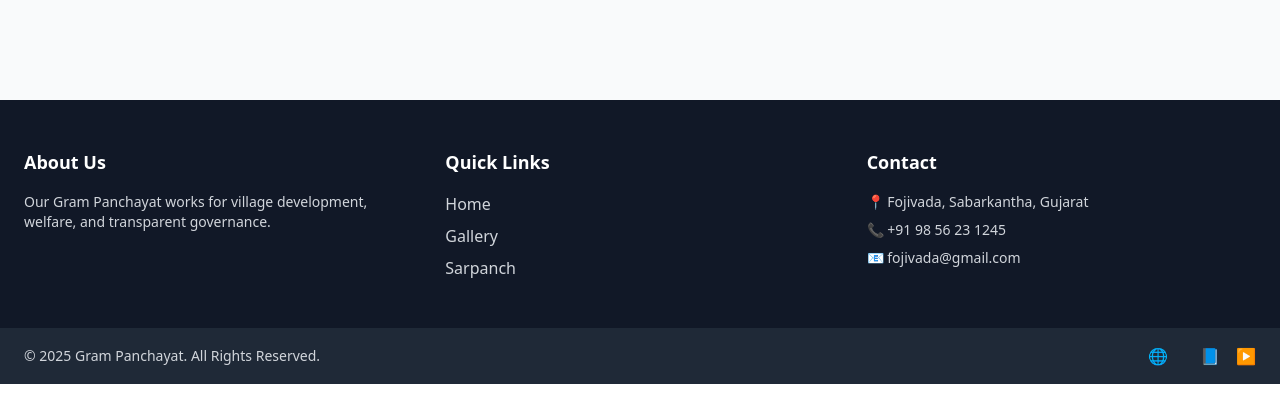
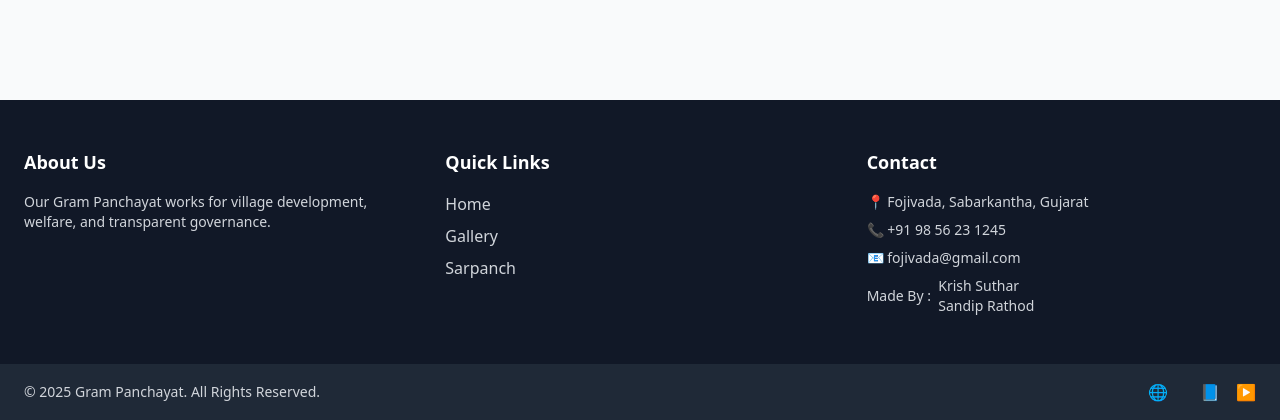
Before and after one commit to Sandip-2006/online-gram-panchayat, a Django app: page /about/ in a window 1280 px wide. Shown: the part 1174-1594 px from the top of the page. Before the commit the page ends 1558 px from the top, so only its background shows below. Run offline with Django 5.2, Linux system fonts and the light colour scheme; style sheets or scripts are compiled from the project's sources; some libraries are stand-ins or nearby versions.

Commit message:
added a identity

```diff
--- a/gram_panchayat/templates/layout.html
+++ b/gram_panchayat/templates/layout.html
@@ -109,7 +109,7 @@
       <!-- Mobile Menu -->
       <div id="menu" class="hidden md:hidden bg-gray-100 px-6 py-4 space-y-3">
         <a href="{% url 'home' %}" class="block text-gray-700 hover:text-blue-600">Home</a>
-        <a href="#" class="block text-gray-700 hover:text-blue-600">About</a>
+        <a href="{% url 'about' %}" class="block text-gray-700 hover:text-blue-600">About</a>
 
         <!-- Schemes -->
         <div>
@@ -177,6 +177,12 @@
             <li>📍 Fojivada, Sabarkantha, Gujarat</li>
             <li>📞 +91 98 56 23 1245</li>
             <li>📧 fojivada@gmail.com</li>
+            <li> <div class="flex">
+              <div class="left text-center flex items-center">Made By : &nbsp</div>
+              <div class="right">Krish Suthar <br>
+              Sandip Rathod</div>
+            </div>
+            </li>
           </ul>
         </div>
       </div>
```
